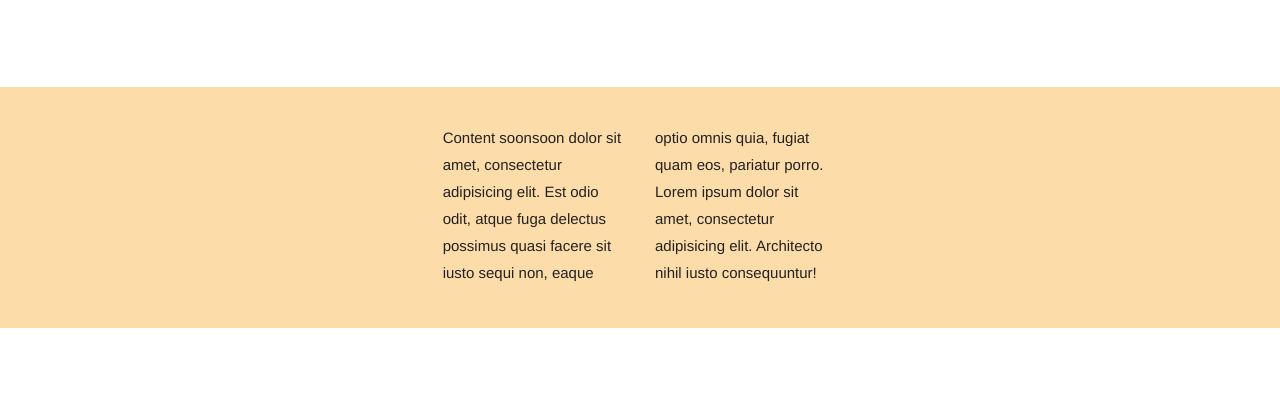
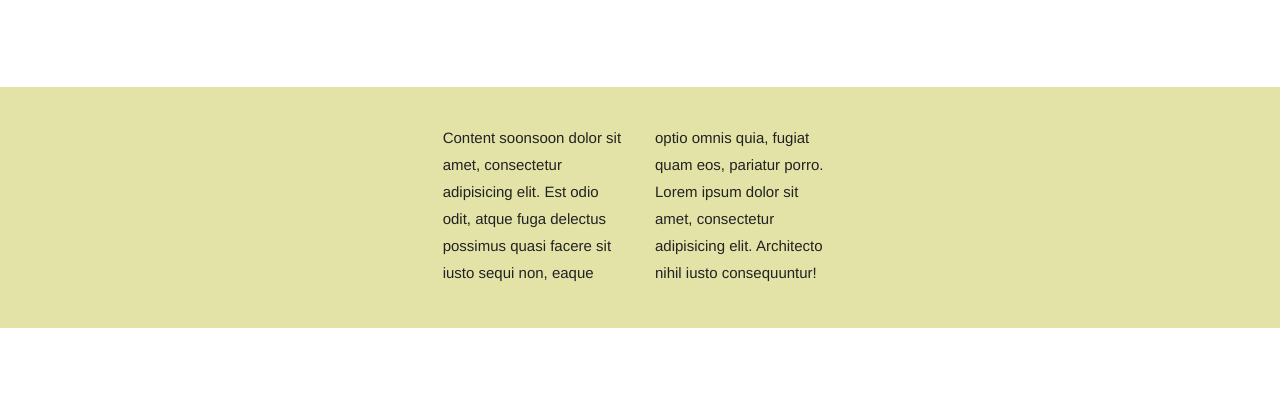
Before and after one commit to rdord/made-tumblr-theme, a plain HTML site: page index.html in a window 1280 px wide. Shown: the part 659-1055 px from the top of the page. Drawn offline with nearby package versions, Linux system fonts and the light colour scheme.

Commit message:
Change post background color

```diff
--- a/index.html
+++ b/index.html
@@ -110,7 +110,7 @@
             .post__text_container {
                 width: 100%;
                 display: block;
-                background-color: rgb(252, 220, 169);
+                background-color: #E3E3A8;
             }
 
             .post__text_container:hover{
```
